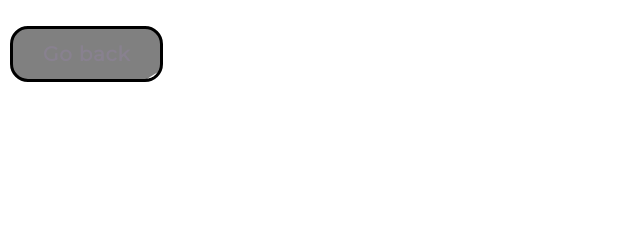
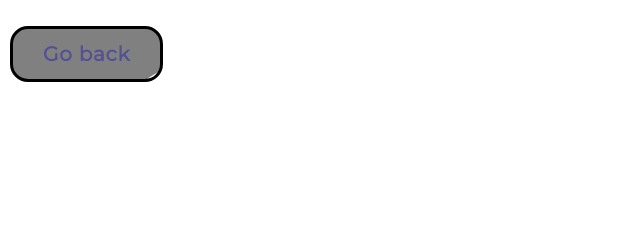
Before and after one commit to TkachOleksandr/goit-js-hw-10, a website built with Vite: page src/1-timer.html in a window 1280 px wide. In both pictures the pointer is over the link "Go back". Shown: the top 240 px of the page, 0-640 px from the left. Built offline with nearby package versions, Linux system fonts and the light colour scheme.

Commit message:
message commit

```diff
--- a/src/css/snackbar.css
+++ b/src/css/snackbar.css
@@ -45,7 +45,7 @@ body {
 }
 
 .btn:hover {
-  color: #808080;
+  color: #535192;
 }
 
 .btn:hover::after {
--- a/src/css/timer.css
+++ b/src/css/timer.css
@@ -50,7 +50,7 @@ body {
 }
 
 .btn:hover {
-  color: #88818f;
+  color: #535192;
 }
 
 .btn:hover::after {
```
